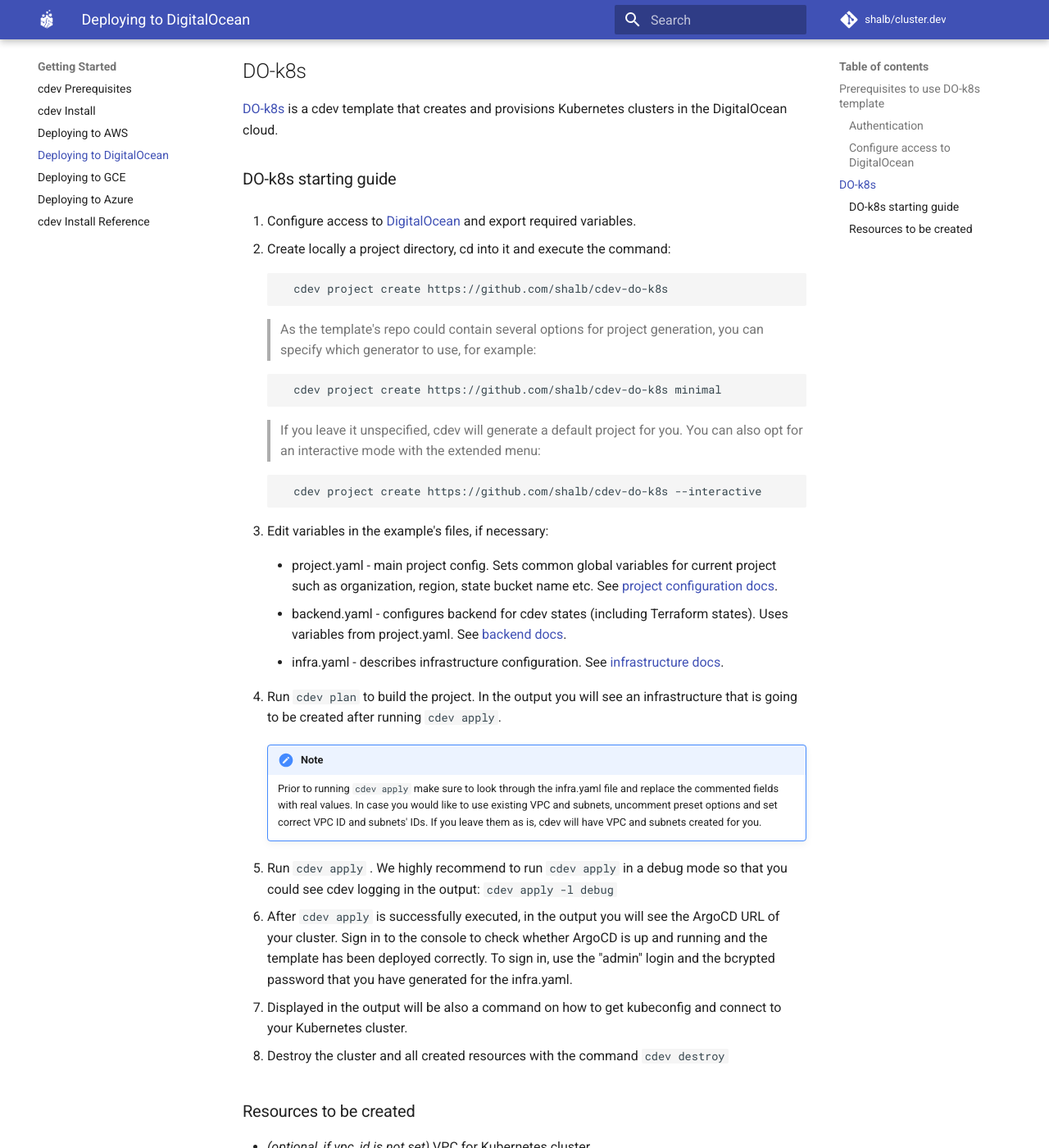
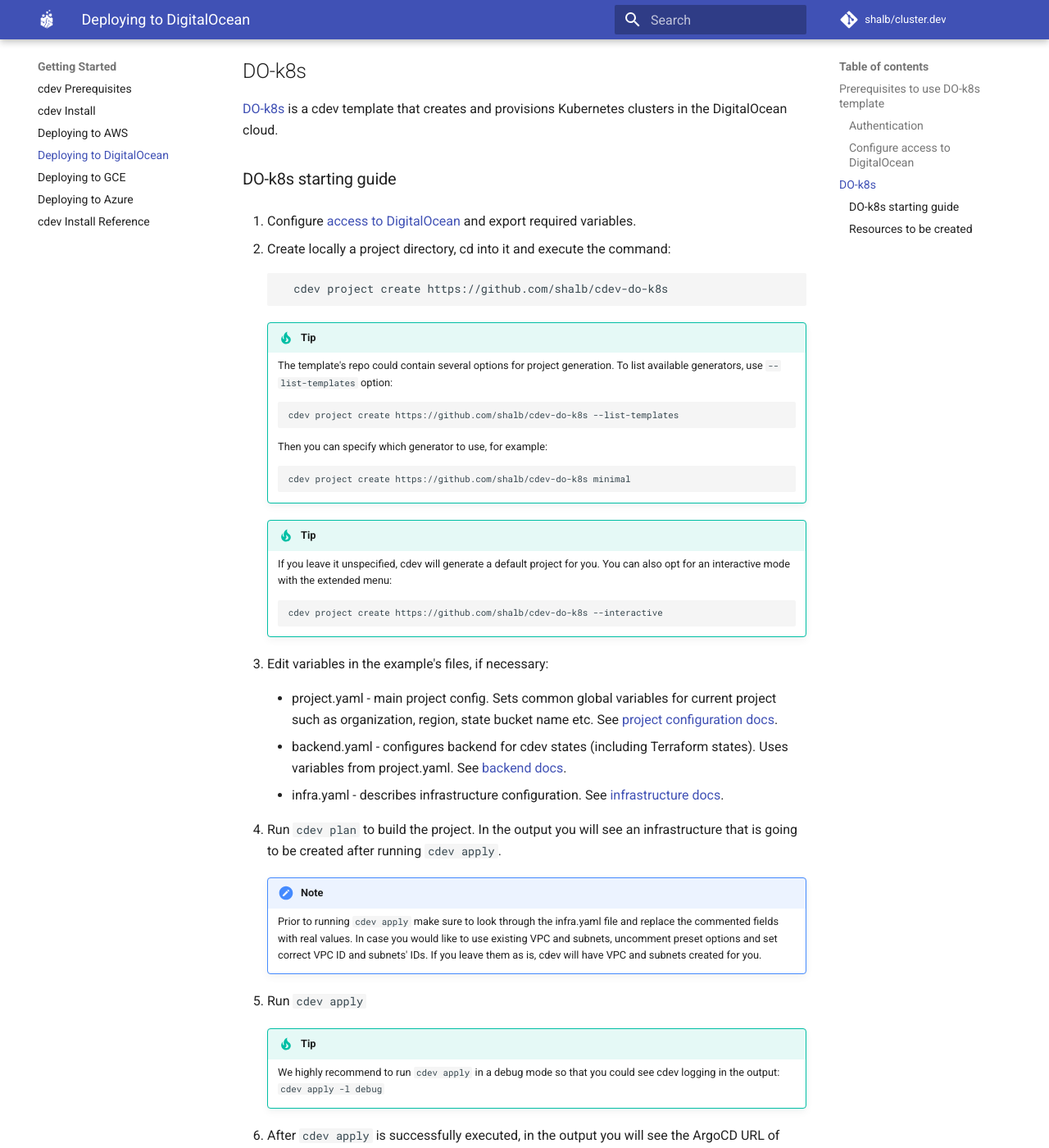
Before and after one commit to shalb/cluster.dev, an MkDocs documentation site: the page built from docs/digital-ocean-cloud-provider.md, in a window 1280 px wide and 1400 px high, scrolled down 1413 px. Shown: the whole window at 82% size. Built offline with MkDocs 1.6.1 and Material for MkDocs 9.7.7, drawn with Linux system fonts in a browser that asks for light colours; comment, search, counter and statistics services are not loaded.

````diff
--- a/docs/digital-ocean-cloud-provider.md
+++ b/docs/digital-ocean-cloud-provider.md
@@ -58,7 +58,7 @@ For details on using DO spaces bucket as a backend, see [here](https://www.digit
 
 ### DO-k8s starting guide
 
-1. Configure access to [DigitalOcean](#configure-access-to-digitalocean) and export required variables.
+1. Configure [access to DigitalOcean](#configure-access-to-digitalocean) and export required variables.
 
 2. Create locally a project directory, cd into it and execute the command:
 
@@ -66,17 +66,24 @@ For details on using DO spaces bucket as a backend, see [here](https://www.digit
       cdev project create https://github.com/shalb/cdev-do-k8s
     ```
 
-    > As the template's repo could contain several options for project generation, you can specify which generator  to use, for example:
+    !!! tip
+        The template's repo could contain several options for project generation. To list available generators, use ```--list-templates``` option:
 
-    ```bash
-      cdev project create https://github.com/shalb/cdev-do-k8s minimal
-    ```
+          ```bash
+          cdev project create https://github.com/shalb/cdev-do-k8s --list-templates
+          ```
 
-    > If you leave it unspecified, cdev will generate a default project for you. You can also opt for an  interactive mode with the extended menu:
+        Then you can specify which generator to use, for example:
 
-    ```bash
-      cdev project create https://github.com/shalb/cdev-do-k8s --interactive
-    ```
+          ```bash
+          cdev project create https://github.com/shalb/cdev-do-k8s minimal
+          ```
+    !!! tip
+        If you leave it unspecified, cdev will generate a default project for you. You can also opt for an  interactive mode with the extended menu:
+
+          ```bash
+          cdev project create https://github.com/shalb/cdev-do-k8s --interactive
+          ```
 
 3. Edit variables in the example's files, if necessary:
 
@@ -88,10 +95,13 @@ For details on using DO spaces bucket as a backend, see [here](https://www.digit
 
 4. Run `cdev plan` to build the project. In the output you will see an infrastructure that is going to be created after running `cdev apply`.
 
-    !!! Note
+    !!! note
         Prior to running `cdev apply` make sure to look through the infra.yaml file and replace the commented fields with real values. In case you would like to use existing VPC and subnets, uncomment preset options and set correct VPC ID and subnets' IDs. If you leave them as is, cdev will have VPC and subnets created for you.
 
-5. Run `cdev apply` . We highly recommend to run `cdev apply` in a debug mode so that you could see cdev logging in the output: `cdev apply -l debug`
+5. Run `cdev apply`
+
+    !!! tip
+        We highly recommend to run `cdev apply` in a debug mode so that you could see cdev logging in the output: `cdev apply -l debug`
 
 6. After `cdev apply` is successfully executed, in the output you will see the ArgoCD URL of your cluster. Sign in to the console to check whether ArgoCD is up and running and the template has been deployed correctly. To sign in, use the "admin" login and the bcrypted password that you have generated for the infra.yaml.
 
--- a/mkdocs.yml
+++ b/mkdocs.yml
@@ -8,6 +8,7 @@ site_url: 'https://cluster.dev'
 nav:
   - Home:
     - Welcome: index.md
+    - Documentation Structure: documentation-structure.md
   - Getting Started:
     - cdev Prerequisites: prerequisites.md
     - cdev Install: installation.md
````
Also changed, not shown: docs/aws-cloud-provider.md (+22 -12 lines), docs/documentation-structure.md (+23 -2 lines), docs/index.md (+1 -1 lines), docs/prerequisites.md (+6 -4 lines).
